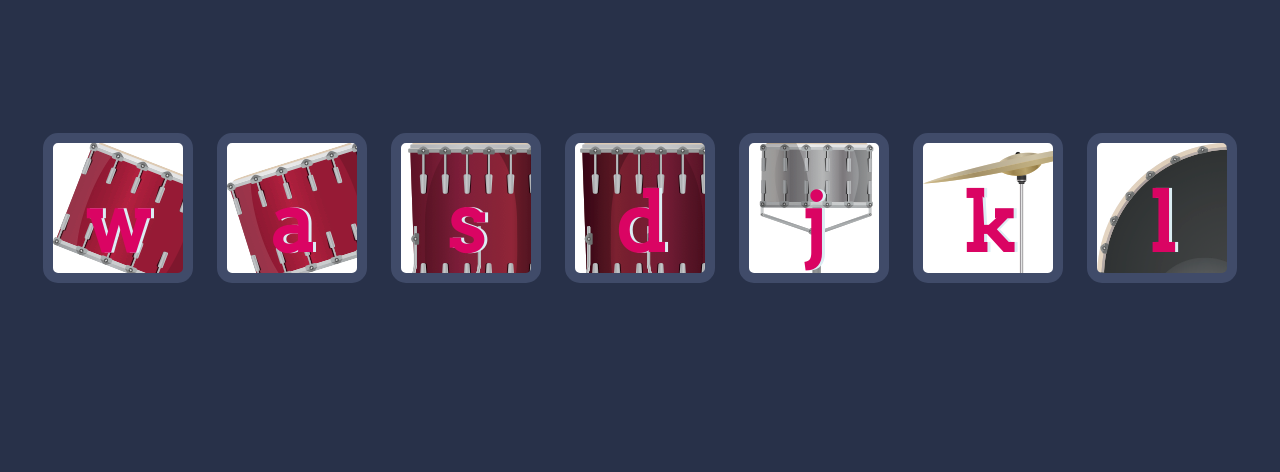
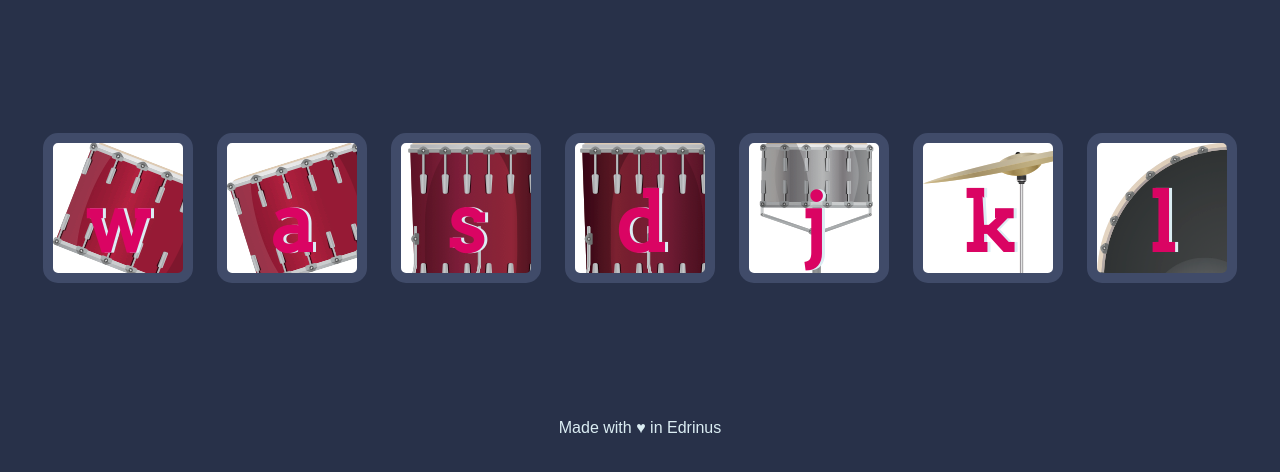
Before and after one commit to hakanduyar/Drum-Kit, a plain HTML site: page index.html in a window 1280 px wide. Shown: the part 156-628 px from the top of the page. Drawn offline with Linux system fonts and the light colour scheme.

Commit message:
last commit update

```diff
--- a/index.html
+++ b/index.html
@@ -22,7 +22,7 @@
       <button class="l drum">l</button>
     </div>
 
-    <footer></footer>
+    <footer>Made with ♥ in Edrinus</footer>
 
     <script src="index.js"></script>
   </body>
```
